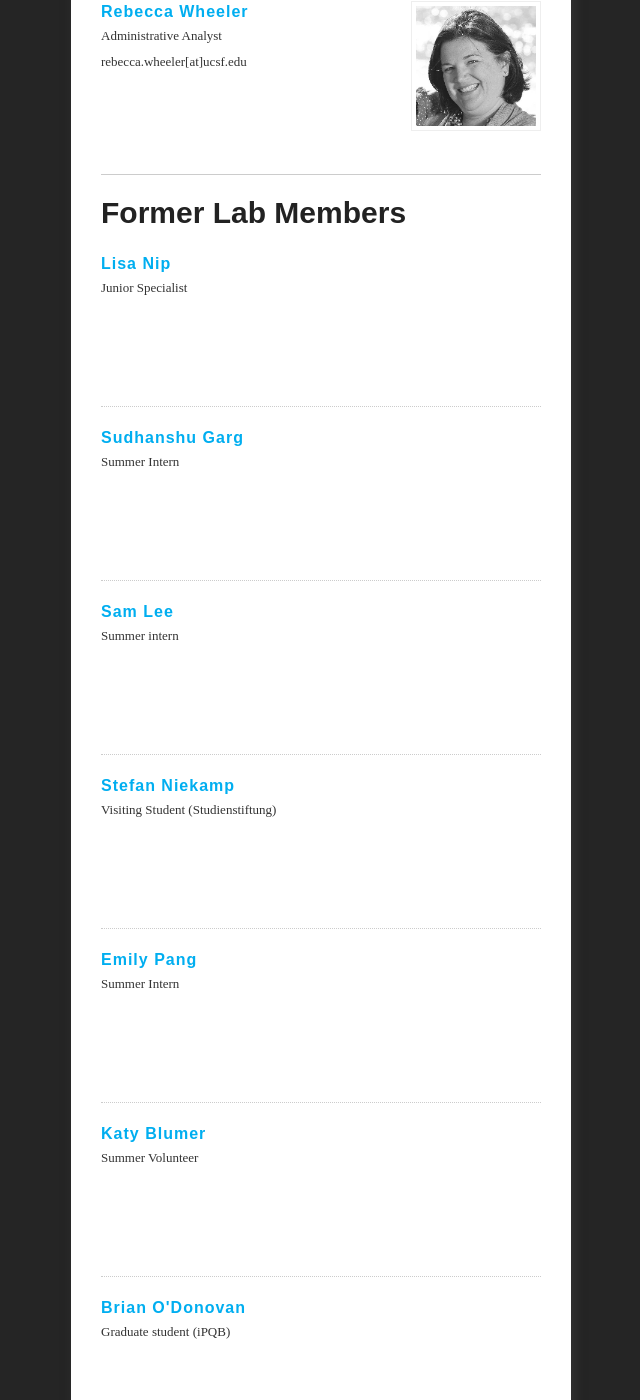
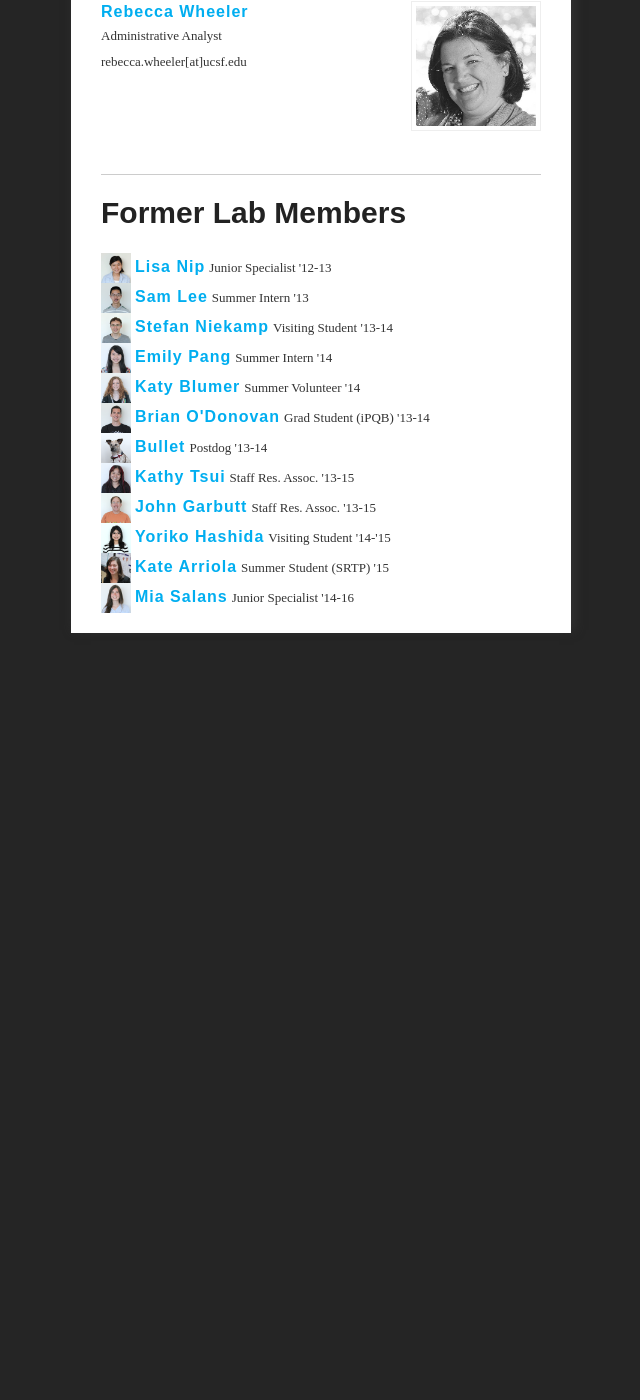
Before and after one commit to douglaslab/bionano.ucsf.edu, a Jekyll site: the page built from people.html, in a window 1280 px wide and 1400 px high, scrolled down 1363 px. Shown: the whole window, without its empty margins (4-644 px from the left). Built offline with Jekyll 4.4.1, drawn with Linux system fonts in a browser that asks for light colours; nearby versions of some CDN libraries; after the commit the page ends 2196 px from its top, so only the background shows below that; some of the changed text lies outside the part shown.

Commit message:
Update former lab members & Tural photo

```diff
--- a/people.html
+++ b/people.html
@@ -52,7 +52,7 @@ description: The people working at the Douglas Lab at the University of Californ
 </div>
 
 <div class="biography">
-	<!-- <img src="/assets/images/portraits/tural.png" class="portrait" /> -->
+	<img src="/assets/images/portraits/tural.png" class="portrait" />
 	<h4 class="title">
 		<a target="_new" href="https://www.linkedin.com/in/tural-aksel-28b97a15">Tural Aksel</a>
 	</h4>
@@ -111,167 +111,16 @@ description: The people working at the Douglas Lab at the University of Californ
 <h1>Former Lab Members</h1>
 
 <div class="biographies">
-
-<div class="biography">
-	<!-- <img src="/assets/images/portraits/lisa.png" class="portrait" /> -->
-	<h4 class="title">
-		<a target="_new" href="http://lisanip.com/">Lisa Nip</a>
-	</h4>
-	<p class="text">
-		<small>
-			Junior Specialist</br>
-		</small>
-	</p>
-</div>
-
-
-<div class="biography">
-	<!-- <img src="/assets/images/portraits/sudhanshu.png" class="portrait" /> -->
-	<h4 class="title">
-		<a target="_new" href="https://sites.google.com/site/sudhanshugarg85/">Sudhanshu Garg</a>
-	</h4>
-	<p class="text">
-		<small>
-			Summer Intern</br>
-		</small>
-	</p>
-</div>
-
-<div class="biography">
-	<!-- <img src="/assets/images/portraits/sam.png" class="portrait" /> -->
-	<h4 class="title">
-		<a target="_new" href="#">Sam Lee</a>
-	</h4>
-	<p class="text">
-		<small>
-			Summer intern</br>
-			</br>
-		</small>
-	</p>
-</div>
-
-<div class="biography">
-	<!-- <img src="/assets/images/portraits/stefan.png" class="portrait" /> -->
-	<h4 class="title">
-		<a href="http://www.stefan-niekamp.de/">Stefan Niekamp</a>
-	</h4>
-	<p class="text">
-		<small>
-			Visiting Student (Studienstiftung)</br>
-		</small>
-	</p>
-</div>
-
-<div class="biography">
-	<!-- <img src="/assets/images/portraits/emily.png" class="portrait" /> -->
-	<h4 class="title">
-		<a href="#">Emily Pang</a>
-	</h4>
-	<p class="text">
-		<small>
-			Summer Intern</br>
-		</small>
-	</p>
-</div>
-
-<div class="biography">
-	<!-- <img src="/assets/images/portraits/katy.png" class="portrait" /> -->
-	<h4 class="title">
-		<a href="#">Katy Blumer</a>
-	</h4>
-	<p class="text">
-		<small>
-			Summer Volunteer</br>
-		</small>
-	</p>
-</div>
-
-<div class="biography">
-	<!-- <img src="/assets/images/portraits/brian.png" class="portrait" /> -->
-	<h4 class="title">
-		<a target="_new" href="http://www.iambrianodonovan.com/">Brian O'Donovan</a>
-	</h4>
-	<p class="text">
-		<small>
-			Graduate student (iPQB)</br>
-			</br>
-		</small>
-	</p>
-</div>
-
-
-<div class="biography">
-	<!-- <img src="/assets/images/portraits/bullet.png" class="portrait" /> -->
-	<h4 class="title">
-		<a href="#">Bullet</a>
-	</h4>
-	<p class="text">
-		<small>
-			Postdog</br></br>
-		</small>
-	</p>
-</div>
-
-<div class="biography">
-	<!-- <img src="/assets/images/portraits/kat.png" class="portrait" /> -->
-	<h4 class="title">
-		<a target="_new" href="#">Kathy Tsui</a>
-	</h4>
-	<p class="text">
-		<small>
-			Staff Research Associate</br>
-		</small>
-	</p>
-</div>
-
-<div class="biography">
-	<!-- <img src="/assets/images/portraits/john.png" class="portrait" /> -->
-	<h4 class="title">
-		<a target="_new" href="http://www.linkedin.com/profile/view?id=14538129">John Garbutt</a>
-	</h4>
-	<p class="text">
-		<small>
-			Staff Research Associate</br>
-		</small>
-	</p>
-</div>
-
-<div class="biography">
-	<!-- <img src="/assets/images/portraits/yoriko.png" class="portrait" /> -->
-	<h4 class="title">
-		<a href="#">Yoriko Hashida</a>
-	</h4>
-	<p class="text">
-		<small>
-			Visiting Student (Tohoku University)</br>
-		</small>
-	</p>
-</div>
-
-<div class="biography">
-	<!-- <img src="/assets/images/portraits/kate.png" class="portrait" /> -->
-	<h4 class="title">
-		<a href="#">Kate Arriola</a>
-	</h4>
-	<p class="text">
-		<small>
-			Summer Student (SRTP)</br>
-		</small>
-	</p>
-</div>
-
-<div class="biography">
-	<img src="/assets/images/portraits/mia.png" class="portrait" />
-	<h4 class="title">
-		<a href="#">Mia Salans</a>
-	</h4>
-	<p class="text">
-		<small>
-			Junior Specialist</br>
-			miasalans[at]gmail.com</br>
-		</small>
-	</p>
-</div>
-
-
+	<img height="30" src="/assets/images/portraits/lisa.png"   class="portrait" /> <h4 style="display:inline;" class="title"><a target="_new" href="https://bit.ly/2jsjaAV">Lisa Nip</a></h4>        <small>Junior Specialist '12-13  </small><br>
+	<img height="30" src="/assets/images/portraits/sam.png"    class="portrait" /> <h4 style="display:inline;" class="title"><a target="_new" href="https://bit.ly/2i6wBRZ">Sam Lee</a></h4>         <small>Summer Intern '13         </small><br>
+	<img height="30" src="/assets/images/portraits/stefan.png" class="portrait" /> <h4 style="display:inline;" class="title"><a target="_new" href="https://bit.ly/2iSThJp">Stefan Niekamp</a></h4>  <small>Visiting Student '13-14   </small><br>
+	<img height="30" src="/assets/images/portraits/emily.png"  class="portrait" /> <h4 style="display:inline;" class="title"><a target="_new" href="https://bit.ly/2iSYXTR">Emily Pang</a></h4>      <small>Summer Intern '14         </small><br>
+	<img height="30" src="/assets/images/portraits/katy.png"   class="portrait" /> <h4 style="display:inline;" class="title"><a target="_new" href="https://bit.ly/2i48lEC">Katy Blumer</a></h4>     <small>Summer Volunteer '14      </small><br>
+	<img height="30" src="/assets/images/portraits/brian.png"  class="portrait" /> <h4 style="display:inline;" class="title"><a target="_new" href="https://bit.ly/2jiPW3i">Brian O'Donovan</a></h4> <small>Grad Student (iPQB) '13-14</small><br>
+	<img height="30" src="/assets/images/portraits/bullet.png" class="portrait" /> <h4 style="display:inline;" class="title"><a                                   href="#">Bullet</a></h4>           <small>Postdog '13-14            </small><br>
+	<img height="30" src="/assets/images/portraits/kat.png"    class="portrait" /> <h4 style="display:inline;" class="title"><a target="_new" href="https://bit.ly/2iT3ALw">Kathy Tsui</a></h4>      <small>Staff Res. Assoc. '13-15  </small><br>
+	<img height="30" src="/assets/images/portraits/john.png"   class="portrait" /> <h4 style="display:inline;" class="title"><a target="_new" href="https://bit.ly/2isXyQI">John Garbutt</a></h4>    <small>Staff Res. Assoc. '13-15  </small><br>
+	<img height="30" src="/assets/images/portraits/yoriko.png" class="portrait" /> <h4 style="display:inline;" class="title"><a target="_new" href="https://bit.ly/2i8nT8R">Yoriko Hashida</a></h4>  <small>Visiting Student '14-'15  </small><br>
+	<img height="30" src="/assets/images/portraits/kate.png"   class="portrait" /> <h4 style="display:inline;" class="title"><a target="_new" href="https://bit.ly/2jiQjuH">Kate Arriola</a></h4>    <small>Summer Student (SRTP) '15 </small><br>
+	<img height="30" src="/assets/images/portraits/mia.png"    class="portrait" /> <h4 style="display:inline;" class="title"><a target="_new" href="https://bit.ly/2iXHrhk">Mia Salans</a></h4>      <small>Junior Specialist '14-16  </small><br>
 </div><!-- /biographies -->
```
Also changed, not shown: assets/images/portraits/kate.png (added), assets/images/portraits/tural.png (added).
